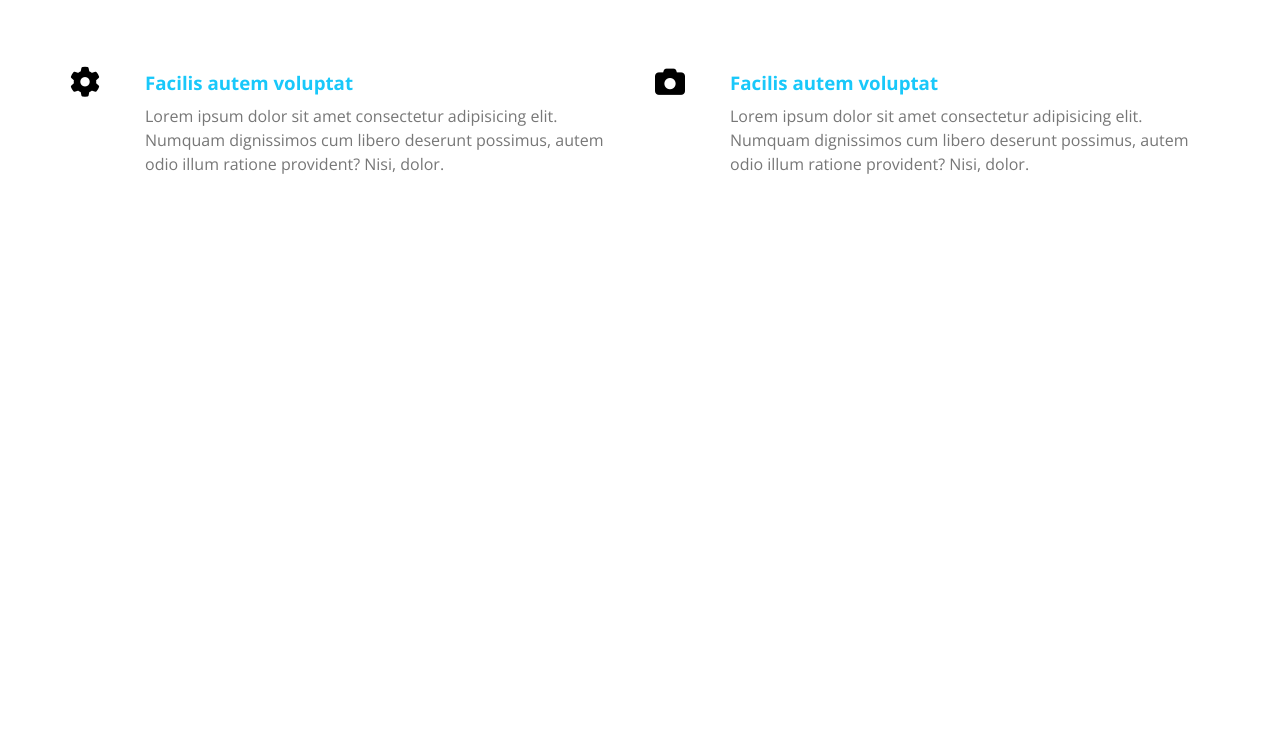
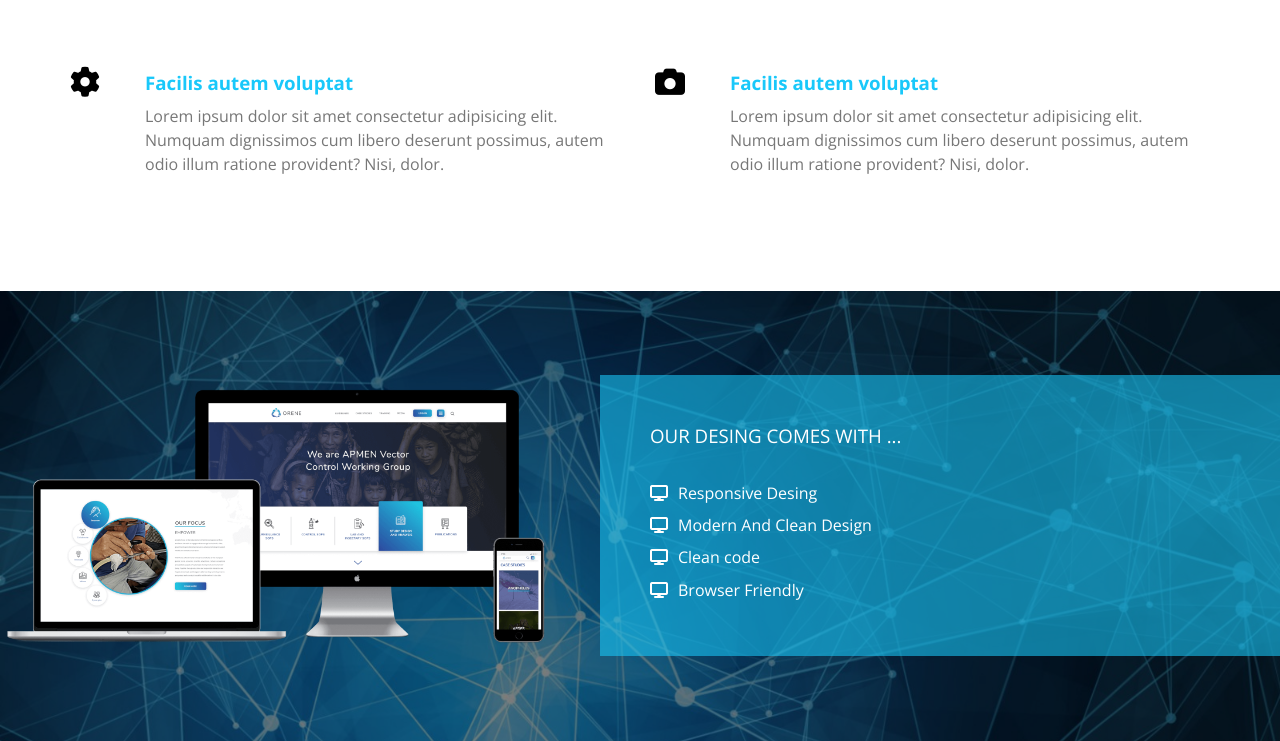
Before and after one commit to MuneefDev/Kasper-design, a plain HTML site: page index.html in a window 1280 px wide. Shown: the part 1181-1922 px from the top of the page. Before the commit the page ends 1372 px from the top, so only its background shows below. Drawn offline with nearby package versions, Linux system fonts and the light colour scheme.

Commit message:
created the design section

```diff
--- a/css/kasper.css
+++ b/css/kasper.css
@@ -3,6 +3,7 @@
     --main-color: #19c8fa;
     --transparent-color: rgb(15 116 143 / 50%);
     --main-p-color: #777;
+    --main-padding: 100px;
 }
 
 /* Global ruls */
@@ -48,7 +49,6 @@ ul {
 /* Global component */
 .heading-component {
     text-align: center;
-    padding: 50px 0;
     margin-bottom: 100px;
 }
 .heading-component h2:first-child {
@@ -270,7 +270,8 @@ nav > i {
 
 /* Start Sercives */
 .services {
-    height: 70vh;
+    padding-top: var(--main-padding);
+    padding-bottom: var(--main-padding);
 }
 @media (min-width: 768px) {
     .services .services-content {
@@ -309,3 +310,67 @@ nav > i {
         margin-bottom: 30px;
     }
 }
+
+/* Start Desing */
+.design {
+    height: 450px;
+    padding-top: var(--main-padding);
+    padding-bottom: var(--main-padding);
+    background-image: url("../images/design-section-background.jpeg");
+    background-size: cover;
+    display: flex;
+    align-items: center;
+    position: relative;
+}
+.design img {
+    width: 600px;
+}
+@media (max-width: 967px) {
+    .design {
+        height: 600px;
+        flex-wrap: wrap;
+    }
+    .design img {
+        max-width: 350px;
+    }
+}
+.design::before {
+    content: "";
+    position: absolute;
+    left: 0;
+    top: 0;
+    width: 100%;
+    height: 100%;
+    background-color: rgb(0 0 0 / 50%);
+}
+.design .image {
+    z-index: 2;
+    flex: 1;
+    text-align: center;
+}
+.design .text {
+    flex: 1;
+    display: flex;
+    flex-direction: column;
+    justify-content: center;
+    align-items: flex-start;
+    color: white;
+    z-index: 2;
+    background-color: #19c8fa94;
+    padding: 50px;
+}
+.design .text h3 {
+    margin-bottom: 30px;
+    text-transform: uppercase;
+    font-weight: normal;
+}
+.design .text ul li {
+    padding: 7px 0;
+    font-weight: normal;
+}
+.design .text ul li::before {
+    font-family: "Font Awesome 5 Free";
+    content: "\e163";
+    font-weight: 900;
+    margin-right: 10px;
+}
--- a/index.html
+++ b/index.html
@@ -140,5 +140,19 @@
                 </div>
             </div>
         </section>
+        <section class="design">
+            <div class="image">
+                <img src="images/phone-image.png" alt="Phone image" />
+            </div>
+            <article class="text">
+                <h3>Our Desing Comes With ...</h3>
+                <ul>
+                    <li>Responsive Desing</li>
+                    <li>Modern And Clean Design</li>
+                    <li>Clean code</li>
+                    <li>Browser Friendly</li>
+                </ul>
+            </article>
+        </section>
     </body>
 </html>
```
Also changed, not shown: images/design-section-background.jpeg (added), images/landing.jpg (deleted), images/phone-image.png (added).
